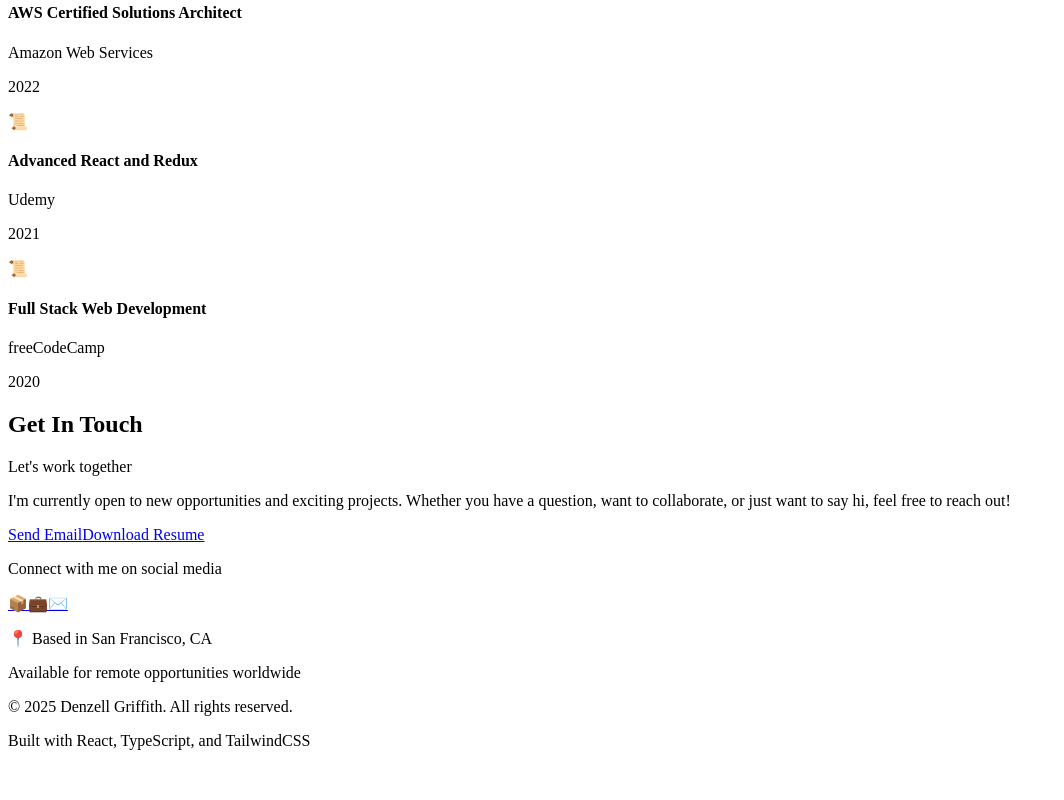
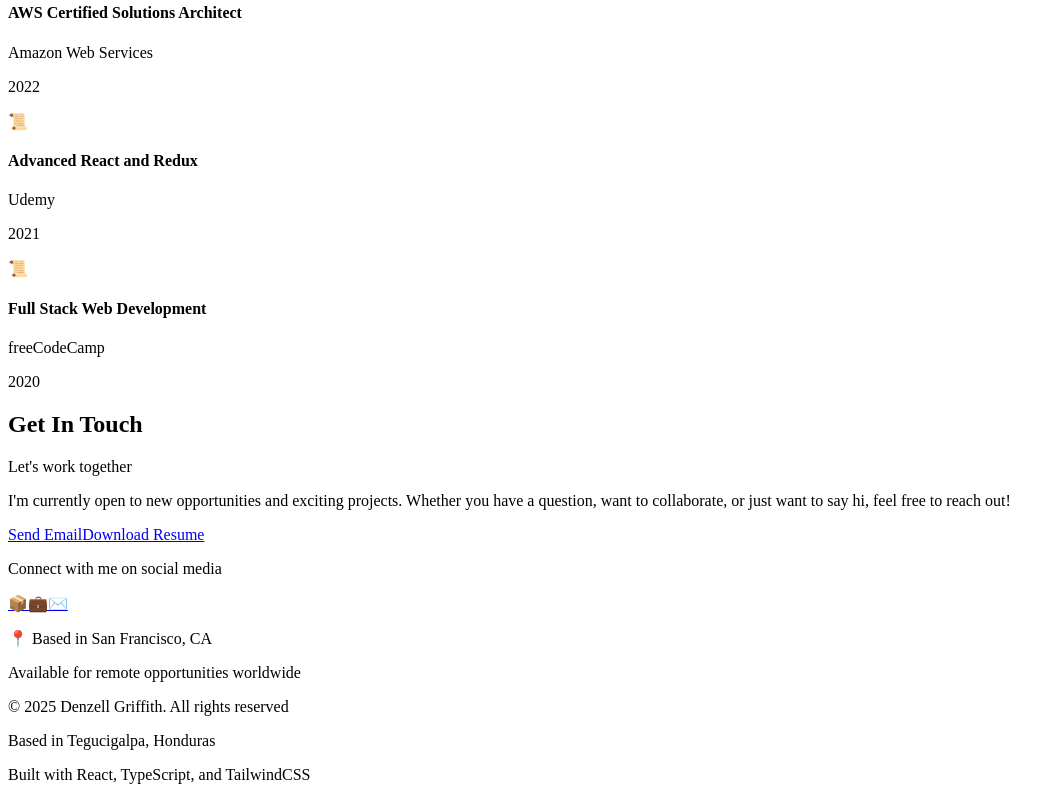
Before and after one commit to denzellgh/portfolio-denzellgh, a React (Vite) app: page / in a window 1280 px wide. Shown: the part 5074-5874 px from the top of the page, without its empty margins (0-1064 px from the left). Before the commit the page ends 5840 px from the top, so only its background shows below. Built offline with nearby package versions, Linux system fonts and the light colour scheme; the HTML template or start-up script is replaced by a standard one.

Commit message:
adding location to footer component

```diff
--- a/src/components/layout/Footer.tsx
+++ b/src/components/layout/Footer.tsx
@@ -7,7 +7,10 @@ export const Footer = () => {
         <div className="flex flex-col items-center gap-6">
           <div className="text-center">
             <p className="text-sm text-[#A1A1AA]">
-              © {currentYear} Denzell Griffith. All rights reserved.
+              © {currentYear} Denzell Griffith. All rights reserved
+            </p>
+            <p className="text-sm text-[#A1A1AA]">
+              Based in Tegucigalpa, Honduras
             </p>
             <p className="mt-2 text-xs text-[#A1A1AA]/60">
               Built with React, TypeScript, and TailwindCSS
```
